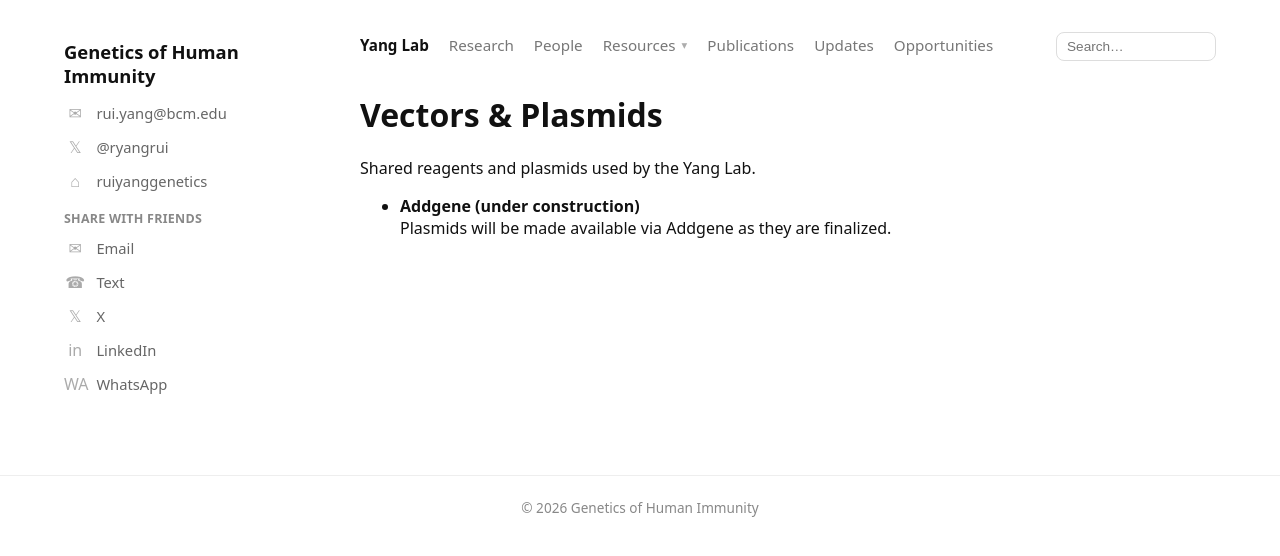
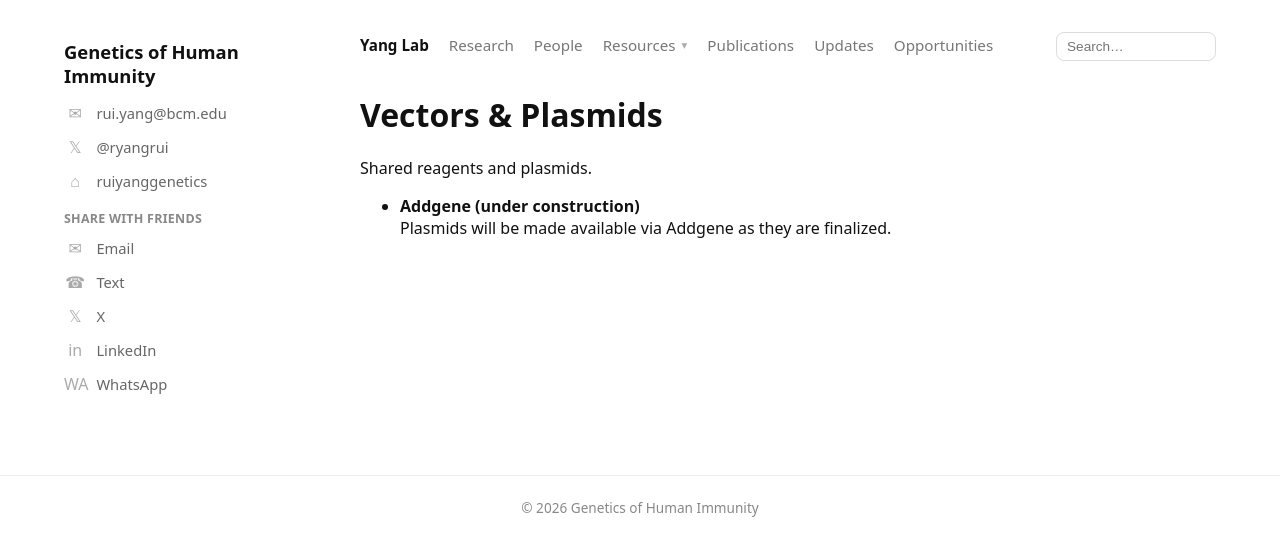
Before and after one commit to ruiyanggenetics/ghilab, a Jekyll site: the page built from resources/vectors-plasmids.md, in a window 1280 px wide. Shown: the top 556 px of the page. Built offline with Jekyll 4.4.1, drawn with Linux system fonts in a browser that asks for light colours.

Commit message:
Simplify introduction in vectors-plasmids.md
Removed 'used by the Yang Lab' from the introduction.

```diff
--- a/resources/vectors-plasmids.md
+++ b/resources/vectors-plasmids.md
@@ -7,7 +7,7 @@ permalink: /resources/vectors-plasmids/
 <h1>Vectors &amp; Plasmids</h1>
 
 <p class="page-intro">
-Shared reagents and plasmids used by the Yang Lab.
+Shared reagents and plasmids.
 </p>
 
 - **Addgene (under construction)**
```
